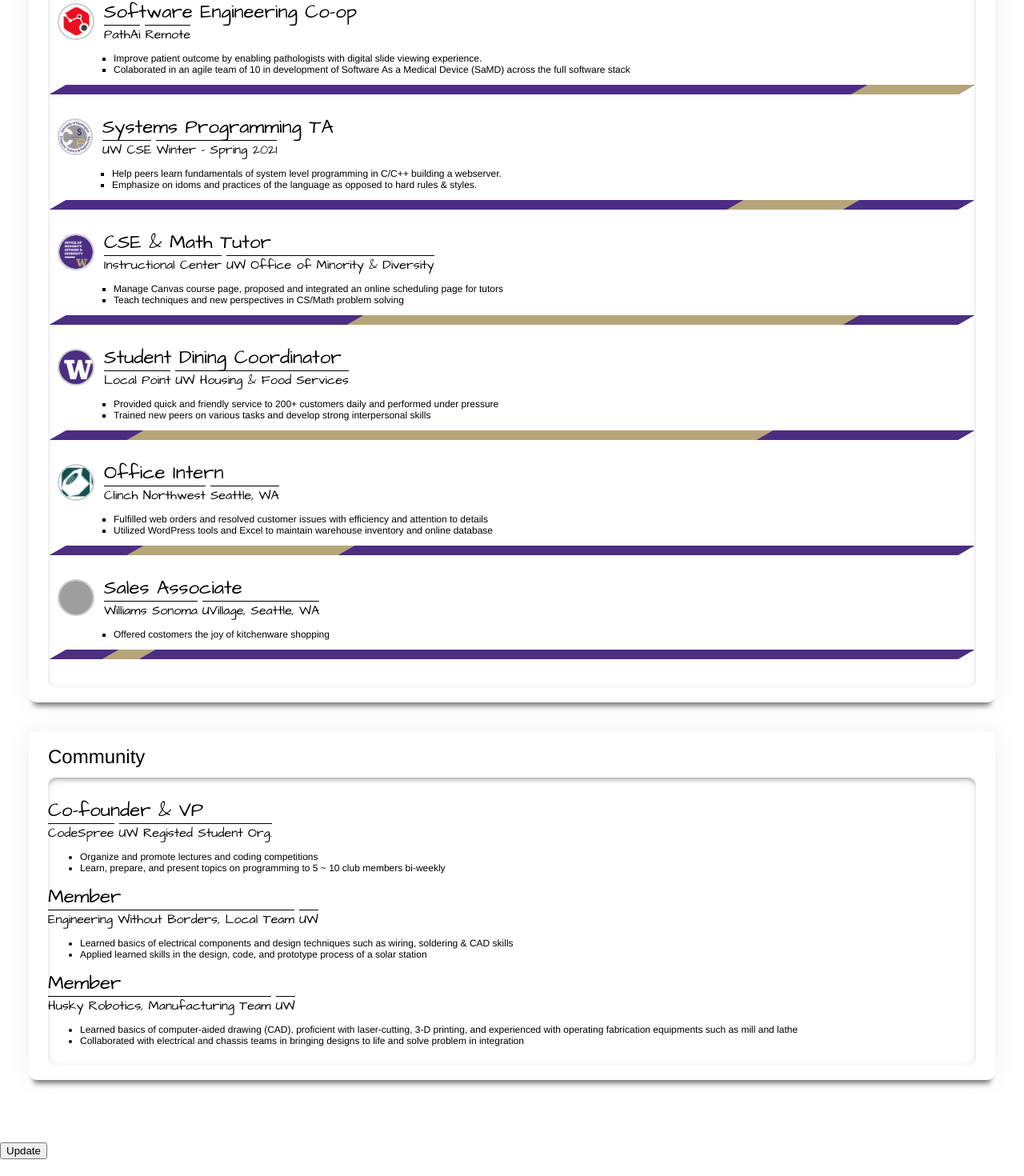
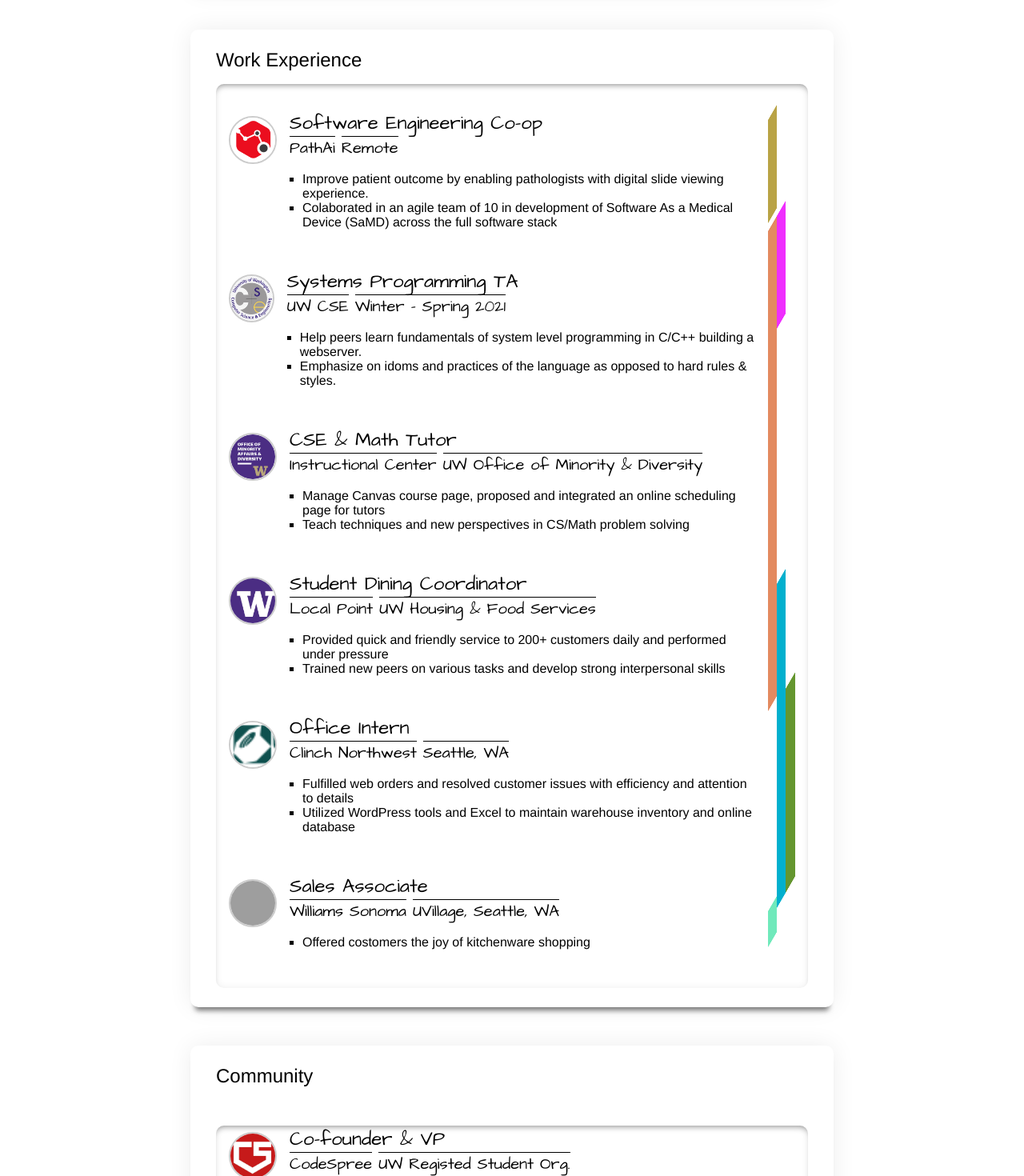
Before and after one commit to leol15/cse-home-vue, a Vue app: page / in a window 1280 px wide. Shown: the part 686-2156 px from the top of the page at 80% size. Before the commit the page ends 2135 px from the top, so only its background shows below. Built offline with nearby package versions, Linux system fonts and the light colour scheme; grey boxes are pictures that could not be loaded.

Commit message:
progress!

```diff
--- a/src/components/Header.vue
+++ b/src/components/Header.vue
@@ -50,15 +50,16 @@ export default {
   top: 0;
   ul {
     display: flex;
+    flex-wrap: wrap;
     flex-direction: row;
     justify-content: flex-end;
     list-style: none;
   }
   li {
-    border-bottom: 5px solid red;
+    border-bottom: 5px solid $uw-purple;
     border-bottom-style: outset;
     &:hover {
-      background-color: red;
+      background-color: $uw-gold-light;
       cursor: pointer;
     }
     a {
--- a/src/components/HelloWorld.vue
+++ b/src/components/HelloWorld.vue
@@ -62,8 +62,10 @@ export default defineComponent({
 <style scoped>
 .hello-world {
   /* background-color: black; */
-  margin: 0;
+  margin: auto;
   padding: 0;
   position: relative;
+  max-width: 900px;
+
 }
 </style>
--- a/src/components/Section.vue
+++ b/src/components/Section.vue
@@ -38,7 +38,6 @@ export default {
 
   .section-content {
     transition: inherit;
-    padding: $space-4 0 $space-2 0;
     border-radius: inherit;
     box-shadow: 0 6px 8px -6px #777 inset, 0 0 10px #eee inset;
   }
--- a/src/components/Sections/Community.vue
+++ b/src/components/Sections/Community.vue
@@ -4,7 +4,8 @@
       <span>Community</span>
     </template>
 
-    <div>
+    <EventWrapper>
+      <img :src="require('@/assets/codespree.jpg')" alt="codespree-logo" />
       <Event
         title="Co-founder & VP"
         :details="['CodeSpree', 'UW Registed Student Org.']"
@@ -18,13 +19,13 @@
           </li>
         </ul>
       </Event>
-    </div>
+    </EventWrapper>
 
-    <div>
+    <EventWrapper>
+      <img :src="require('@/assets/ewb.jpg')" alt="ewb-logo" />
       <Event
         title="Member"
         :details="['Engineering Without Borders, Local Team', 'UW']"
-        :image="require('@/assets/ewb.jpg')"
       >
         <ul>
           <li>
@@ -37,13 +38,13 @@
           </li>
         </ul>
       </Event>
-    </div>
+    </EventWrapper>
 
-    <div>
+    <EventWrapper>
+      <img :src="require('@/assets/huskyrobotics.png')" alt="huskyrobotics-logo" />
       <Event
         title="Member"
         :details="['Husky Robotics, Manufacturing Team', 'UW']"
-        :image="require('@/assets/huskyrobotics.png')"
       >
         <ul>
           <li>
@@ -57,20 +58,37 @@
           </li>
         </ul>
       </Event>
-    </div>
+    </EventWrapper>
   </Section>
 </template>
 
 <script>
 import Section from "../Section.vue";
 import Event from "../Utils/Event.vue";
+import EventWrapper from "../Utils/EventWrapper.vue";
 
 export default {
-  components: { Section, Event },
+  components: { Section, Event, EventWrapper },
   setup() {
     return {};
   },
 };
 </script>
 
-<style lang="scss" scoped></style>
+<style lang="scss" scoped>
+img {
+  margin: $space-1 $space-2 0 0;
+  border-radius: 50%;
+  width: 3.5rem;
+  height: 3.5rem;
+  border: 2px double #cccccc;
+  &:hover {
+    // box-shadow: 1px 1px 1px black;
+  }
+}
+
+ul {
+  padding-left: $space-2;
+  list-style-type: square;
+}
+</style>
--- a/src/components/Sections/Work.vue
+++ b/src/components/Sections/Work.vue
@@ -1,31 +1,28 @@
 <template>
   <Section>
     <template v-slot:heading><span>Work Experience</span></template>
-
-    <div class="work-container">
+    <div class="work-section-wrapper">
+      <div class="work-left">
+        <EventWrapper>
           <img :src="require('@/assets/pathai.jpg')" alt="pathai-logo" />
-      <Event title="Software Engineering Co-op" :details="['PathAi', 'Remote']">
+          <Event
+            title="Software Engineering Co-op"
+            :details="['PathAi', 'Remote']"
+          >
             <ul>
               <li>
-            Improve patient outcome by enabling pathologists with digital slide
-            viewing experience.
+                Improve patient outcome by enabling pathologists with digital
+                slide viewing experience.
               </li>
               <li>
-            Colaborated in an agile team of 10 in development of Software As a
-            Medical Device (SaMD) across the full software stack
+                Colaborated in an agile team of 10 in development of Software As
+                a Medical Device (SaMD) across the full software stack
               </li>
             </ul>
           </Event>
-    </div>
-    <TimeLine
-      class="work-timeline"
-      :min="minTime"
-      :max="maxTime"
-      :start="dateToSeconds(2021, 6, 20)"
-      :end="maxTime"
-    />
+        </EventWrapper>
 
-    <div class="work-container">
+        <EventWrapper>
           <img :src="require('@/assets/cse.jpg')" alt="cse-logo" />
           <Event
             title="Systems Programming TA"
@@ -33,29 +30,25 @@
           >
             <ul>
               <li>
-            Help peers learn fundamentals of system level programming in C/C++
-            building a webserver.
+                Help peers learn fundamentals of system level programming in
+                C/C++ building a webserver.
               </li>
               <li>
-            Emphasize on idoms and practices of the language as opposed to hard
-            rules & styles.
+                Emphasize on idoms and practices of the language as opposed to
+                hard rules & styles.
               </li>
             </ul>
           </Event>
-    </div>
-    <TimeLine
-      class="work-timeline"
-      :min="minTime"
-      :max="maxTime"
-      :start="dateToSeconds(2021, 1, 16)"
-      :end="dateToSeconds(2021, 6, 10)"
-    />
+        </EventWrapper>
 
-    <div class="work-container">
+        <EventWrapper>
           <img :src="require('@/assets/omad.jpg')" alt="omad-logo" />
           <Event
             title="CSE & Math Tutor"
-        :details="['Instructional Center', 'UW Office of Minority & Diversity']"
+            :details="[
+              'Instructional Center',
+              'UW Office of Minority & Diversity',
+            ]"
           >
             <ul>
               <li>
@@ -67,16 +60,9 @@
               </li>
             </ul>
           </Event>
-    </div>
-    <TimeLine
-      class="work-timeline"
-      :min="minTime"
-      :max="maxTime"
-      :start="dateToSeconds(2019, 10, 1)"
-      :end="dateToSeconds(2021, 6, 10)"
-    />
+        </EventWrapper>
 
-    <div class="work-container">
+        <EventWrapper>
           <img :src="require('@/assets/lp.jpg')" alt="lp-logo" />
           <Event
             title="Student Dining Coordinator"
@@ -88,21 +74,14 @@
                 performed under pressure
               </li>
               <li>
-            Trained new peers on various tasks and develop strong interpersonal
-            skills
+                Trained new peers on various tasks and develop strong
+                interpersonal skills
               </li>
             </ul>
           </Event>
-    </div>
-    <TimeLine
-      class="work-timeline"
-      :min="minTime"
-      :max="maxTime"
-      :start="dateToSeconds(2019, 1, 1)"
-      :end="dateToSeconds(2021, 2, 22)"
-    />
+        </EventWrapper>
 
-    <div class="work-container">
+        <EventWrapper>
           <img :src="require('@/assets/clinchnw.png')" alt="clinchnw-logo" />
           <Event
             title="Office Intern"
@@ -110,25 +89,18 @@
           >
             <ul>
               <li>
-            Fulfilled web orders and resolved customer issues with efficiency
-            and attention to details
+                Fulfilled web orders and resolved customer issues with
+                efficiency and attention to details
               </li>
               <li>
-            Utilized WordPress tools and Excel to maintain warehouse inventory
-            and online database
+                Utilized WordPress tools and Excel to maintain warehouse
+                inventory and online database
               </li>
             </ul>
           </Event>
-    </div>
-    <TimeLine
-      class="work-timeline"
-      :min="minTime"
-      :max="maxTime"
-      :start="dateToSeconds(2019, 1, 1)"
-      :end="dateToSeconds(2019, 9, 20)"
-    />
+        </EventWrapper>
 
-    <div class="work-container">
+        <EventWrapper>
           <img :src="require('@/assets/williams.jpg')" alt="williams-logo" />
           <Event
             title="Sales Associate"
@@ -138,31 +110,68 @@
               <li>Offered costomers the joy of kitchenware shopping</li>
             </ul>
           </Event>
+        </EventWrapper>
       </div>
+      <div class="work-right">
         <TimeLine
-      class="work-timeline"
           :min="minTime"
           :max="maxTime"
-      :start="dateToSeconds(2018, 12, 1)"
-      :end="dateToSeconds(2019, 1, 16)"
+          :intervals="workInterval"
+          :horizontal="false"
         />
+      </div>
+    </div>
   </Section>
 </template>
 
 <script>
 import Section from "../Section.vue";
 import Event from "../Utils/Event.vue";
+import EventWrapper from "../Utils/EventWrapper.vue";
 import TimeLine from "../Utils/TimeLine.vue";
 import { dateToSeconds } from "../composable";
 
 export default {
-  components: { Section, Event, TimeLine },
+  components: { Section, Event, TimeLine, EventWrapper },
+
   setup() {
     const minTime = dateToSeconds(2018, 9, 26);
     const maxTime = new Date().getTime();
+    const workInterval = [];
+    workInterval.push([
+      dateToSeconds(2021, 6, 20),
+      maxTime,
+      { name: "Software Engineering Co-op" },
+    ]);
+    workInterval.push([
+      dateToSeconds(2021, 1, 16),
+      dateToSeconds(2021, 6, 10),
+      { name: "Systems Programming TA" },
+    ]);
+    workInterval.push([
+      dateToSeconds(2019, 10, 1),
+      dateToSeconds(2021, 6, 10),
+      { name: "CSE & Math Tutor" },
+    ]);
+    workInterval.push([
+      dateToSeconds(2019, 1, 1),
+      dateToSeconds(2020, 2, 22),
+      { name: "Student Dining Coordinator" },
+    ]);
+    workInterval.push([
+      dateToSeconds(2019, 1, 1),
+      dateToSeconds(2019, 9, 20),
+      { name: "Office Intern" },
+    ]);
+    workInterval.push([
+      dateToSeconds(2018, 12, 1),
+      dateToSeconds(2019, 1, 16),
+      { name: "Sales Associate" },
+    ]);
     return {
       minTime,
       maxTime,
+      workInterval,
       dateToSeconds,
     };
   },
@@ -170,11 +179,6 @@ export default {
 </script>
 
 <style lang="scss" scoped>
-.work-container {
-  display: flex;
-  flex-direction: row;
-  position: relative;
-  padding: 0 $space-2 0 $space-2;
 img {
   margin: $space-1 $space-2 0 0;
   border-radius: 50%;
@@ -190,11 +194,16 @@ export default {
   padding-left: $space-2;
   list-style-type: square;
 }
+
+.work-section-wrapper {
+  display: flex;
+  justify-content: space-between;
+  flex-direction: row;
+  .work-right {
+    padding: $space-2 0;
+    width: $space-6;
+    transform: skewY(-60deg);
+    margin-right: $space-2;
   }
-
-.work-timeline {
-  height: $space-2;
-  margin: 0 $space-2 $space-4 $space-2;
-  transform: skewX(-60deg);
 }
 </style>
--- a/src/components/Utils/Event.vue
+++ b/src/components/Utils/Event.vue
@@ -2,7 +2,7 @@
   <div class="event-container">
     <span class="title">
       <div class="top">
-        {{ title }}
+        {{ title }} <span :style="colorMarkerStyle" class="color-marker"></span>
       </div>
       <span class="bottom">
         <span v-for="d in details" :key="d">{{ d }}</span>
@@ -15,6 +15,9 @@
 </template>
 
 <script>
+import { computed } from "@vue/reactivity";
+import { strToColor } from "../composable";
+
 export default {
   props: {
     image: {
@@ -30,7 +33,16 @@ export default {
       default: () => [],
     },
   },
-  setup() {},
+  setup(props) {
+    const colorStr = computed(() => {
+      const col = strToColor(props.title);
+      return "rgb(" + col.join(",") + ")";
+    });
+    const colorMarkerStyle = computed(() => ({
+      backgroundColor: colorStr,
+    }));
+    return { colorMarkerStyle };
+  },
 };
 </script>
 
@@ -46,6 +58,11 @@ export default {
   .top {
     font-size: $font-size-l;
     color: #000;
+
+    .color-marker {
+      display: inline-block;
+      width: $space-2;
+    }
   }
 
   .bottom {
--- /dev/null
+++ b/src/components/Utils/EventWrapper.vue
@@ -0,0 +1,25 @@
+<template>
+  <div class="event-wrapper">
+    <slot />
+  </div>
+</template>
+
+<script>
+import { defineComponent } from 'vue';
+
+export default defineComponent({
+  setup() {
+    return {};
+  },
+})
+</script>
+
+<style lang="scss" scoped>
+.event-wrapper {
+  display: flex;
+  flex-direction: row;
+  position: relative;
+  padding: 0 $space-2 0 $space-2;
+  margin: $space-4 0 $space-4 0;
+}
+</style>
--- a/src/components/Utils/TimeLine.vue
+++ b/src/components/Utils/TimeLine.vue
@@ -1,11 +1,17 @@
 <template>
   <div class="time-line-container">
-    <div class="slider" :style="styles"></div>
+    <div
+      v-for="style in styles"
+      :key="style[0]"
+      class="slider"
+      :style="style"
+    ></div>
   </div>
 </template>
 
 <script>
 import { computed, defineComponent } from "vue";
+import { intervalToRow, strToColor } from "../composable";
 
 export default defineComponent({
   props: {
@@ -17,20 +23,52 @@ export default defineComponent({
       type: Number,
       required: true,
     },
-    start: {
-      type: Number,
+    /**
+     * [
+     *  [begin, end, {...options}]
+     * ]
+     */
+    intervals: {
+      type: Array,
       required: true,
     },
-    end: {
-      type: Number,
-      required: true,
+    horizontal: {
+      type: Boolean,
+      default: true,
     },
   },
   setup(props) {
-    const styles = computed(() => ({
-      left: ((props.start - props.min) / (props.max - props.min)) * 100 + "%",
-      width: ((props.end - props.start) / (props.max - props.min)) * 100 + "%",
-    }));
+    const styles = computed(() => {
+      const range = props.max - props.min;
+      const rowedIntervals = intervalToRow(props.intervals);
+      // [idx, [a, b, option]]
+      const numRows = rowedIntervals.reduce((prev, curr) => [
+        Math.max(prev[0], curr[0]),
+      ])[0];
+      const thickness = 1 / (numRows + 1);
+      return rowedIntervals.map((e) => {
+        const row = e[0];
+        const interval = e[1];
+        const col = strToColor(interval[2].name);
+        const colorStr = "rgb(" + col.join(",") + ")";
+        return {
+          // start
+          [props.horizontal ? "left" : "bottom"]:
+            ((interval[0] - props.min) / range) * 100 + "%",
+          // length
+          [props.horizontal ? "width" : "height"]:
+            ((interval[1] - interval[0]) / range) * 100 + "%",
+          // thickness
+          [props.horizontal ? "height" : "width"]: thickness * 100 + "%",
+          // offset/row
+          [props.horizontal ? "top" : "left"]: row * thickness * 100 + "%",
+          // color
+          backgroundColor: colorStr,
+        };
+      });
+    });
+    console.log(styles);
+
     return { styles };
   },
 });
@@ -40,13 +78,11 @@ export default defineComponent({
 .time-line-container {
   position: relative;
   overflow: hidden;
-  // height: $space-3;
-  // margin: 0 $space-3;
-  // transform: skewX(-60deg);
-  background-color: $uw-purple;
+  height: 100%;
+  width: 100%;
+  // background-color: $uw-purple;
   .slider {
     position: absolute;
-    height: 100%;
     background-color: $uw-gold-light;
   }
 }
--- a/src/components/composable.js
+++ b/src/components/composable.js
@@ -1,5 +1,53 @@
 
+// just helper functions
 
 export function dateToSeconds(year, month, day) {
   return new Date(year, month - 1, day).getTime();
 }
+
+/**
+ * given an array of intervals (tasks), return a
+ * list of runner (indexes) that can perform all
+ * tasks without overlap, for convinence, copy and
+ * return the input intervals too
+ */
+export function intervalToRow(intervals) {
+  const runners = [];  // store the end time
+  const ret = [];
+
+  const events = intervals.sort((a, b) => a[0] - b[0]);
+  for (var i = 0; i < events.length; i++) {
+    // handle event i or clean up runner
+    const e = events[i];
+    var minRunnerIdx = -1;
+    runners.forEach((v, i) => {
+      if (v < e[0]) {
+        minRunnerIdx = minRunnerIdx === -1 ? i : minRunnerIdx;
+      }
+    });
+    if (minRunnerIdx === -1) {
+      runners.push(0);
+      minRunnerIdx = runners.length - 1;
+    }
+    // add to runner
+    runners[minRunnerIdx] = e[1];
+    ret.push([minRunnerIdx, e]);
+  }
+  return ret;
+}
+
+
+// hash a string to color
+const seed = Math.floor(Math.random() * (255 * 255 * 255));
+export function strToColor(s) {
+  var ret = seed;
+  for (var i = 0; i < s.length; i++) {
+    ret = (ret << 1) + s.charCodeAt(i);
+    ret %= (255 * 255 * 255);
+  }
+  return [ret % (255), (ret / 255) % 255, (ret / 255 / 255) % 255];
+}
+
+export function arrayToColorStr(arr) {
+  return "rgb(" + arr.join(",") + ")";
+}
--- a/src/styles/_variables.scss
+++ b/src/styles/_variables.scss
@@ -1,7 +1,7 @@
-$font-size-s: 12px;
-$font-size-m: 16px;
+$font-size-s: 16px;
+$font-size-m: 20px;
 $font-size-l: 24px;
-$font-size-x: 32px;
+$font-size-x: 34px;
 
 $space-1: 0.5rem;
 $space-2: $space-1 * 2;
--- a/vue.config.js
+++ b/vue.config.js
@@ -8,7 +8,7 @@ module.exports = {
 	devServer: {
 		disableHostCheck: true,
 		https: false,
-        public: "http://attu5.cs.washington.edu:4657/~leol15/x/home/",  //// This line makes the client browser talk DIRECTLY to this address / server for hot reloading.
+        public: "http://attu7.cs.washington.edu:4657/~leol15/x/home/",  //// This line makes the client browser talk DIRECTLY to this address / server for hot reloading.
         host: "0.0.0.0" ,
         port: 4567,
 	},
```
Also changed, not shown: src/assets/logo.png (deleted), 1 other file (tests, documents, lock files or other folders). Lines whose indentation alone changed are shown as unchanged.
